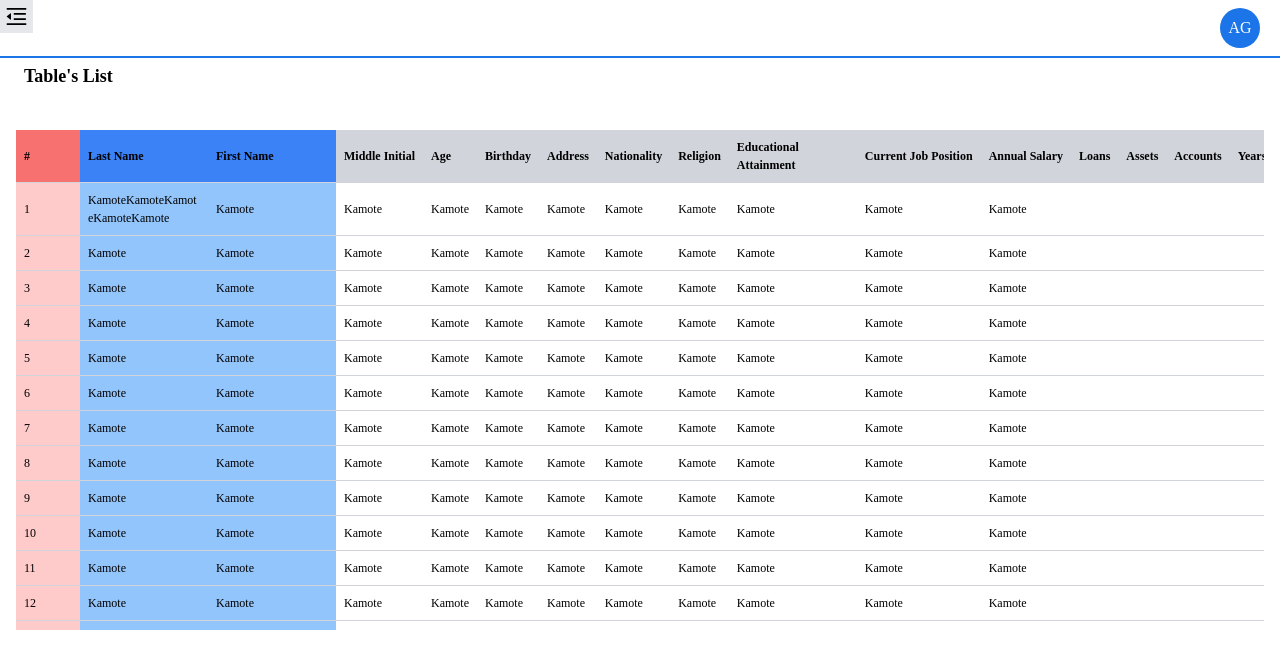
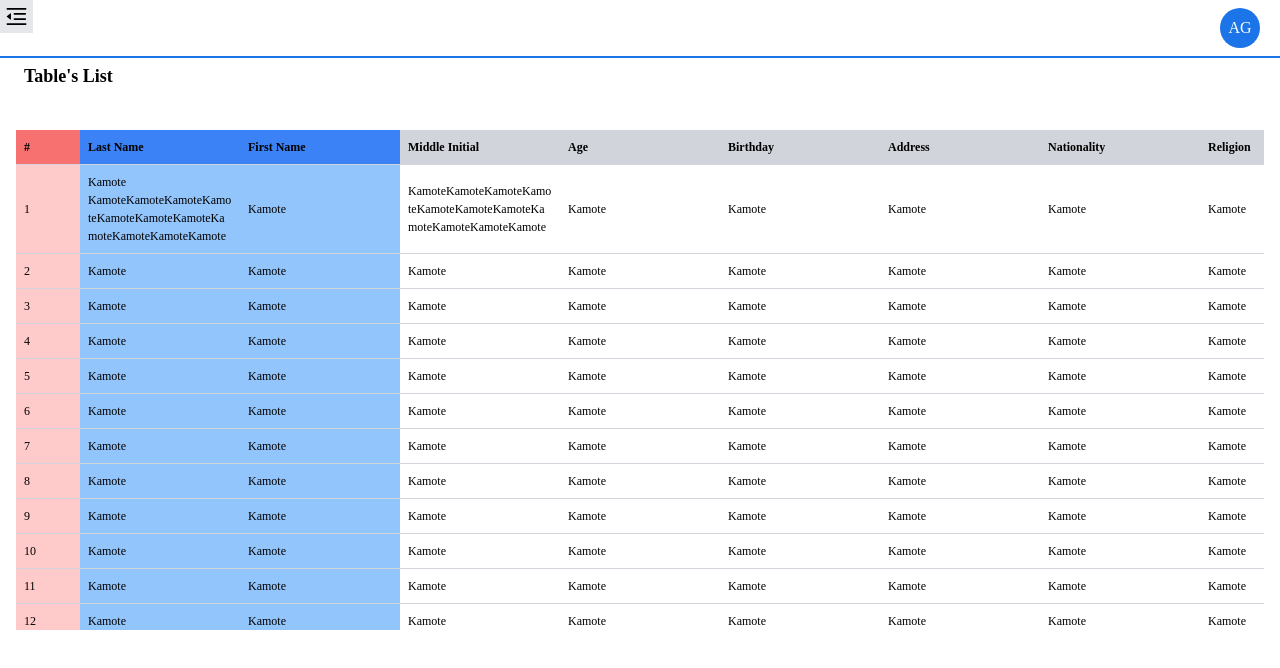
Before and after one commit to AbetGregana/backend, a React (Vite) app: page /table-freeze in a window 1280 px wide. Shown: the top 668 px of the page. Built offline with nearby package versions, Linux system fonts and the light colour scheme.

Commit message:
outside click on modal & navigation done

```diff
--- a/src/components/pages/developer/table-freeze/TableFreezeTable.jsx
+++ b/src/components/pages/developer/table-freeze/TableFreezeTable.jsx
@@ -20,15 +20,24 @@ const TableFreezeTable = () => {
               <th>Current Job Position</th>
               <th>Annual Salary</th>
               <th>Loans</th>
-              <th>Assets</th>
               <th>Accounts</th>
+              <th>Current Job Position</th>
               <th>Years of Experience</th>
             </tr>
           </thead>
           <tbody>
             <tr>
               <td>1</td>
-              <td>KamoteKamoteKamoteKamoteKamote</td>
+              <td>
+                Kamote
+                KamoteKamoteKamoteKamoteKamoteKamoteKamoteKamoteKamoteKamoteKamote
+              </td>
+              <td>Kamote</td>
+              <td>
+                KamoteKamoteKamoteKamoteKamoteKamoteKamoteKamoteKamoteKamoteKamote
+              </td>
+              <td>Kamote</td>
+              <td>Kamote</td>
               <td>Kamote</td>
               <td>Kamote</td>
               <td>Kamote</td>
--- a/src/components/partials/Header.jsx
+++ b/src/components/partials/Header.jsx
@@ -1,4 +1,4 @@
-import React from "react";
+import React, { useEffect, useRef } from "react";
 import { FaUser } from "react-icons/fa";
 import { MdOutlineEmail } from "react-icons/md";
 import { HiOutlineUserCircle } from "react-icons/hi2";
@@ -8,11 +8,24 @@ import { setIsOpen, setIsShow } from "@/store/storeAction";
 
 const Header = ({ avatar }) => {
   const { store, dispatch } = React.useContext(StoreContext);
-
   const handleOpen = () => {
     dispatch(setIsOpen(!store.isOpen));
   };
 
+  //used for closing when clicked outside the component
+  let navRef = useRef();
+  useEffect(() => {
+    let handler = (event) => {
+      if (!navRef.current.contains(event.target)) {
+        dispatch(setIsOpen(false));
+        console.log(navRef.current);
+      }
+    };
+    document.addEventListener("click", handler);
+    return () => {
+      document.removeEventListener("click", handler);
+    };
+  });
   return (
     <>
       <header>
@@ -20,6 +33,7 @@ const Header = ({ avatar }) => {
         <div
           className={`avatar  ${store.isOpen && "border-2 border-blue-950"}`}
           onClick={() => handleOpen()}
+          ref={navRef}
         >
           {avatar}
         </div>
--- a/src/components/partials/Navigation.jsx
+++ b/src/components/partials/Navigation.jsx
@@ -17,24 +17,24 @@ const Navigation = ({ menu, submenu }) => {
   };
 
   //used for closing when clicked outside the component
-  let navRef = useRef();
-  useEffect(() => {
-    let handler = (event) => {
-      if (!navRef.current.contains(event.target)) {
-        dispatch(setIsShow(false));
-        console.log(navRef.current);
-      }
-    };
-    document.addEventListener("click", handler);
-    return () => {
-      document.removeEventListener("click", handler);
-    };
-  });
+  // let navRef = useRef();
+  // useEffect(() => {
+  //   let handler = (event) => {
+  //     if (!navRef.current.contains(event.target)) {
+  //       dispatch(setIsShow(false));
+  //       console.log(navRef.current);
+  //     }
+  //   };
+  //   document.addEventListener("click", handler);
+  //   return () => {
+  //     document.removeEventListener("click", handler);
+  //   };
+  // });
   return (
     <>
       {store.isShow && <ModalSideWrapper />}
       <div className="navigation">
-        <div className="navigation-wrapper" ref={navRef}>
+        <div className="navigation-wrapper">
           <div
             className={`navigation-content duration-200
             -translate-x-[200px] w-[200px] z-[999] ${
--- a/src/components/partials/modal/ModalSideWrapper.jsx
+++ b/src/components/partials/modal/ModalSideWrapper.jsx
@@ -1,9 +1,19 @@
+import { setIsAdd, setIsShow } from "@/store/storeAction";
+import { StoreContext } from "@/store/storeContext";
 import React from "react";
 
 const ModalSideWrapper = (props) => {
+  const { store, dispatch } = React.useContext(StoreContext);
+  const handleCloseAll = () => {
+    dispatch(setIsAdd(false));
+    dispatch(setIsShow(false));
+  };
   return (
     <div className=" fixed top-0 left-0 h-full w-full flex justify-end z-50">
-      <div className=" backdrop bg-black/80 h-full w-full absolute top-0 left-0 z-[-1] "></div>
+      <div
+        className=" backdrop bg-black/80 h-full w-full absolute top-0 left-0 z-[-1] "
+        onClick={handleCloseAll}
+      ></div>
       {props.children}
     </div>
   );
--- a/src/index.css
+++ b/src/index.css
@@ -41,10 +41,10 @@
     @apply flex;
   }
   .toggle-menu {
-    @apply p-1 bg-gray-200 w-fit h-fit hover:cursor-pointer z-[999];
+    @apply p-1 bg-gray-200 w-fit h-fit hover:cursor-pointer z-[50];
   }
   .table-freeze {
-    @apply max-w-full max-h-[500px] overflow-auto;
+    @apply max-w-[1830px] max-h-[500px] overflow-auto mx-auto;
     table {
       @apply border-collapse min-w-max z-10 relative max-w-[1500px] overflow-auto;
       thead {
@@ -55,25 +55,28 @@
       }
 
       th:first-child {
-        @apply sticky min-w-[4rem] left-0 z-[2] bg-red-400;
+        @apply sticky max-w-[10rem] min-w-[4rem] left-0 z-[2] bg-red-400;
       }
       tr td:first-child {
-        @apply sticky min-w-[4rem] left-0 z-[2] bg-red-200;
+        @apply sticky max-w-[10rem] min-w-[4rem] left-0 z-[2] bg-red-200;
       }
       th:nth-child(2) {
-        @apply sticky min-w-[8rem] left-[64px] z-[2] bg-blue-500;
+        @apply sticky  left-[64px] z-[2] bg-blue-500;
       }
       tr td:nth-child(2) {
-        @apply sticky left-[64px] max-w-[2rem] bg-blue-300;
+        @apply sticky  left-[64px]  bg-blue-300;
       }
       th:nth-child(3) {
-        @apply sticky min-w-[8rem] left-[192px] z-[2] bg-blue-500;
+        @apply sticky  left-[224px] z-[2] bg-blue-500;
       }
       tr td:nth-child(3) {
-        @apply sticky max-w-[2rem] left-[192px]  bg-blue-300;
+        @apply sticky  left-[224px]  bg-blue-300;
       }
-      tr td {
-        @apply break-words;
+      th:not(:first-child) {
+        @apply max-w-[10rem] min-w-[8rem];
+      }
+      tr td:not(:first-child) {
+        @apply break-words max-w-[10rem] min-w-[10rem];
       }
 
       /* tr td:first-child {
```
